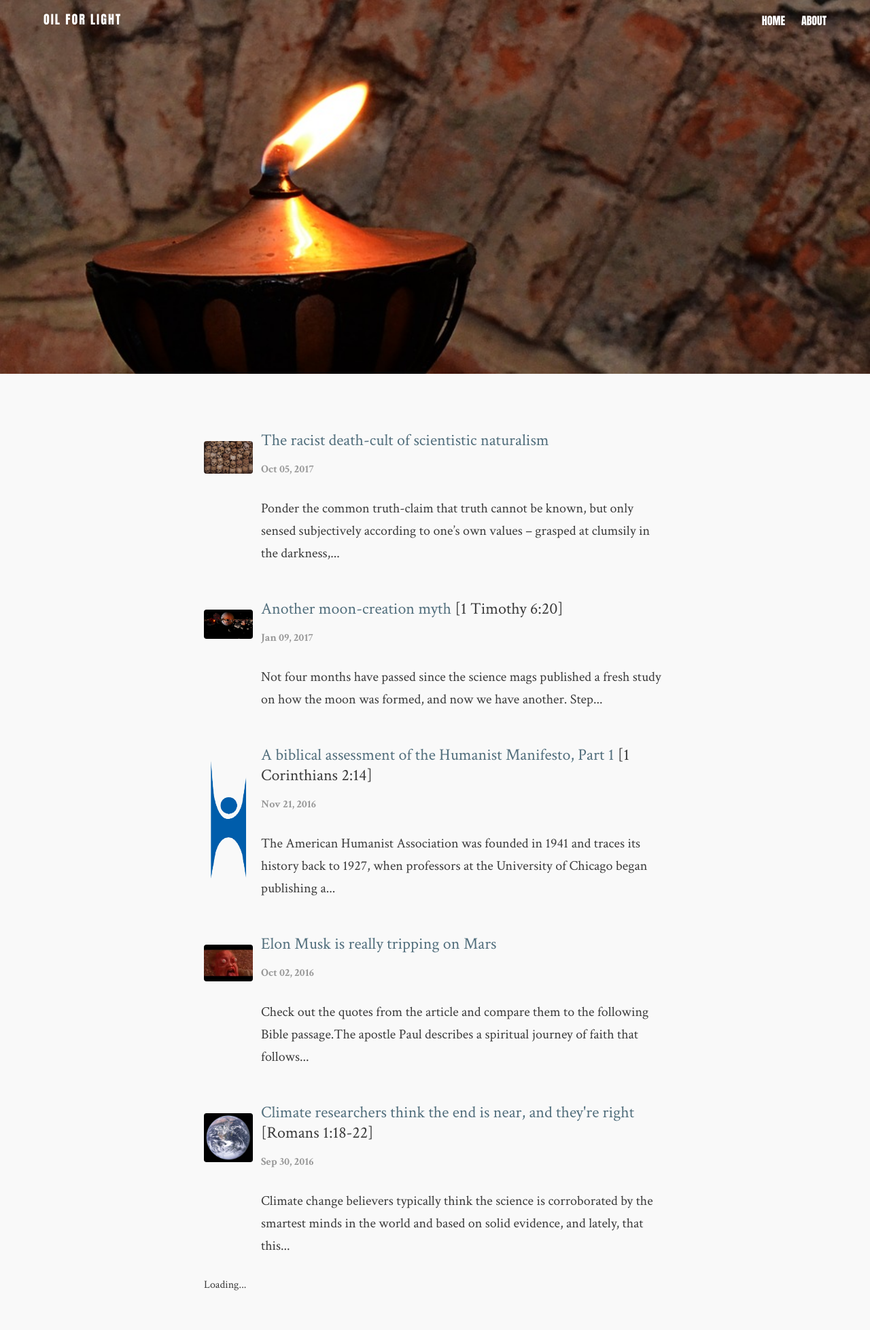
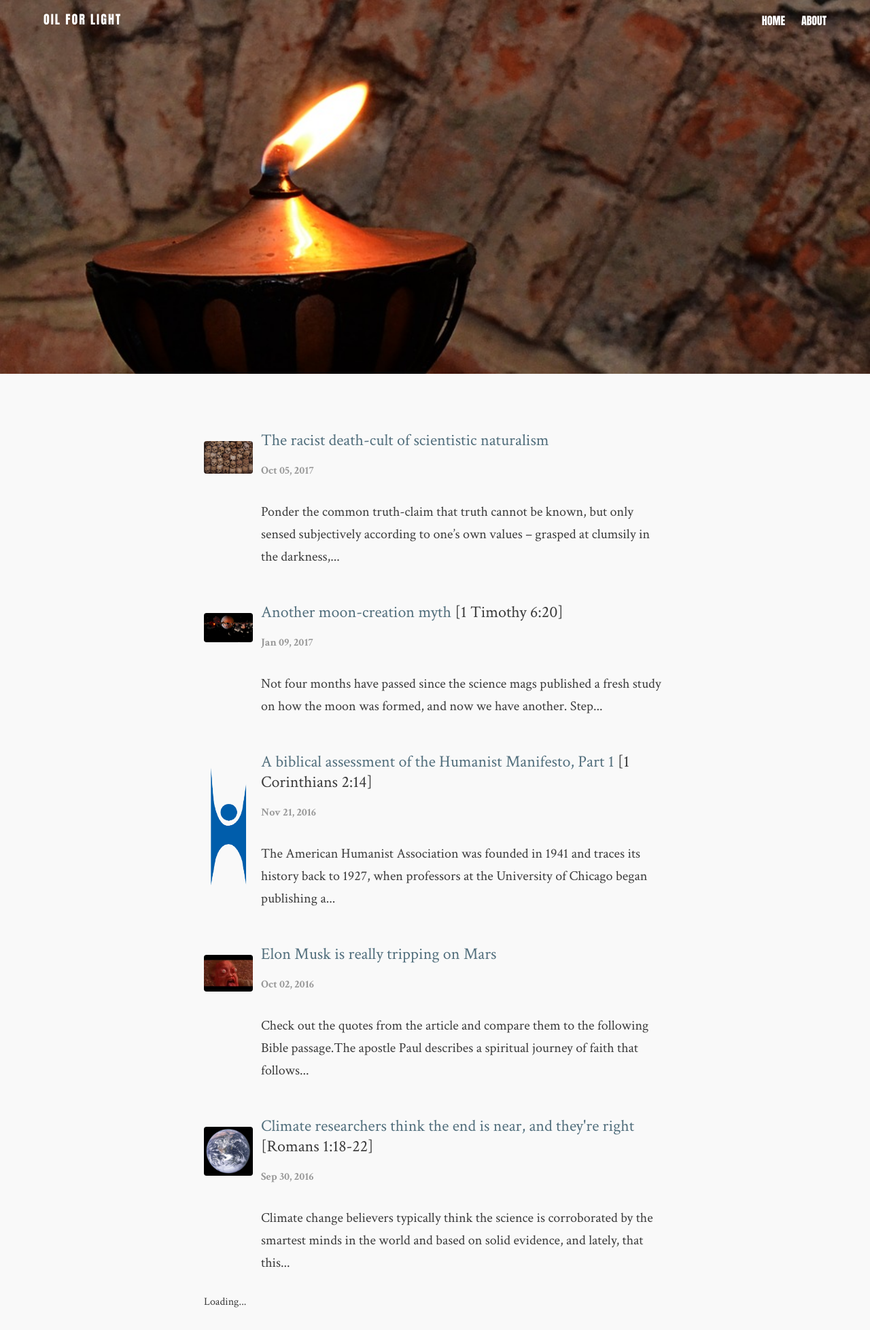
Before and after one commit to flashlightministries/oilforlight, a Jekyll site: the page built from index.html, in a window 1280 px wide. Shown: the whole page at 68% size. Built offline with Jekyll 4.4.1, drawn with Linux system fonts in a browser that asks for light colours; nearby versions of some CDN libraries; the list of posts is cut into pages by our own code; before the commit the page ends 1932 px from its top, so only the background shows below that.

Commit message:
Update _styles.scss

```diff
--- a/_sass/_styles.scss
+++ b/_sass/_styles.scss
@@ -995,7 +995,7 @@
 }
 
 p.small {
-    line-height: 1;
+    line-height: 1.25;
 }
 
 .marquee {
```
